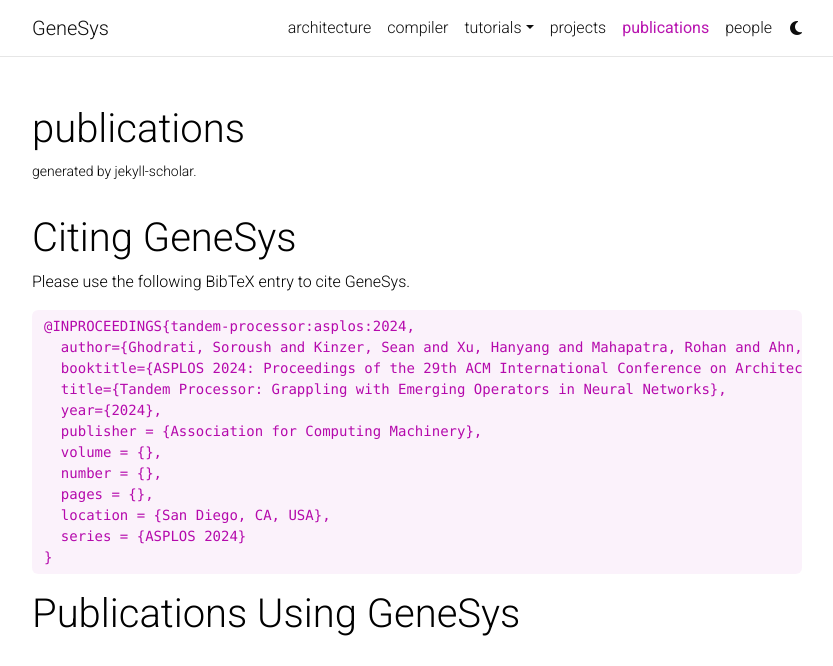
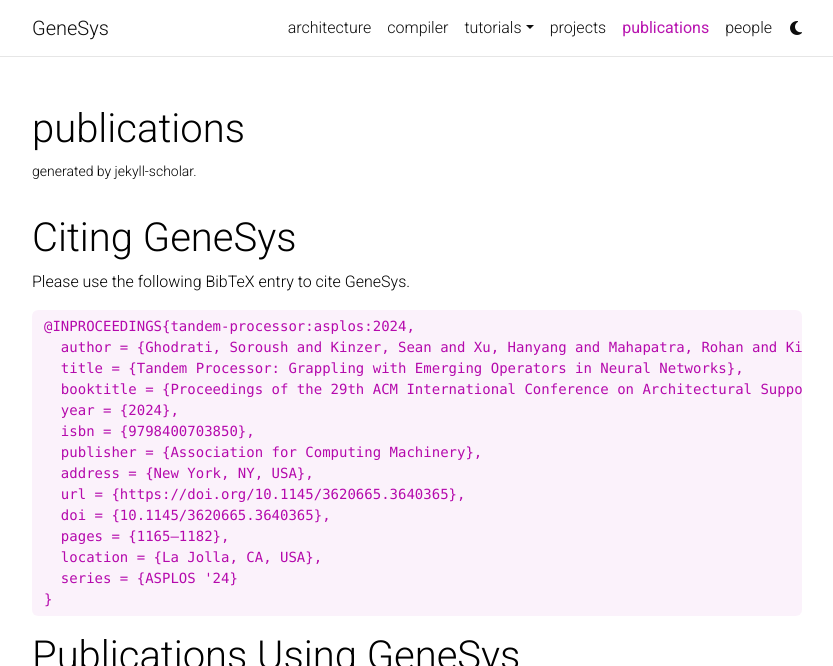
Before and after one commit to nolanlyc/actlab-genesys-yuchuan.github.io, a Jekyll site: the page built from _pages/publications.md, in a window 1280 px wide, cut to the strip 0-666 px from the top of the page. Shown: the whole strip, without its empty margins (223-1056 px from the left). Built offline with Jekyll 4.4.1, drawn with Linux system fonts in a browser that asks for light colours; comment, search, counter and statistics services are not loaded; a style sheet for code colours, icons or effects is not loaded.

Commit message:
Updated publications

````diff
--- a/_pages/publications.md
+++ b/_pages/publications.md
@@ -13,16 +13,18 @@
 
 ```
 @INPROCEEDINGS{tandem-processor:asplos:2024,
-  author={Ghodrati, Soroush and Kinzer, Sean and Xu, Hanyang and Mahapatra, Rohan and Ahn, Byung Hoon and Wang, Dong Kai and Karthikeyan, Lavanya and Yazdanbakhsh, Amir and Park, Jongse and Kim, Nam Sung and Esmaeilzadeh, Hadi},
-  booktitle={ASPLOS 2024: Proceedings of the 29th ACM International Conference on Architectural Support for Programming Languages and Operating Systems},
-  title={Tandem Processor: Grappling with Emerging Operators in Neural Networks},
-  year={2024},
+  author = {Ghodrati, Soroush and Kinzer, Sean and Xu, Hanyang and Mahapatra, Rohan and Kim, Yoonsung and Ahn, Byung Hoon and Wang, Dong Kai and Karthikeyan, Lavanya and Yazdanbakhsh, Amir and Park, Jongse and Kim, Nam Sung and Esmaeilzadeh, Hadi},
+  title = {Tandem Processor: Grappling with Emerging Operators in Neural Networks},
+  booktitle = {Proceedings of the 29th ACM International Conference on Architectural Support for Programming Languages and Operating Systems, Volume 2},
+  year = {2024},
+  isbn = {9798400703850},
   publisher = {Association for Computing Machinery},
-  volume = {},
-  number = {},
-  pages = {},
-  location = {San Diego, CA, USA},
-  series = {ASPLOS 2024}
+  address = {New York, NY, USA},
+  url = {https://doi.org/10.1145/3620665.3640365},
+  doi = {10.1145/3620665.3640365},
+  pages = {1165–1182},
+  location = {La Jolla, CA, USA},
+  series = {ASPLOS '24}
 }
 ```
 
````
Also changed, not shown: _bibliography/papers.bib (+7 -0 lines), 3 other files.
